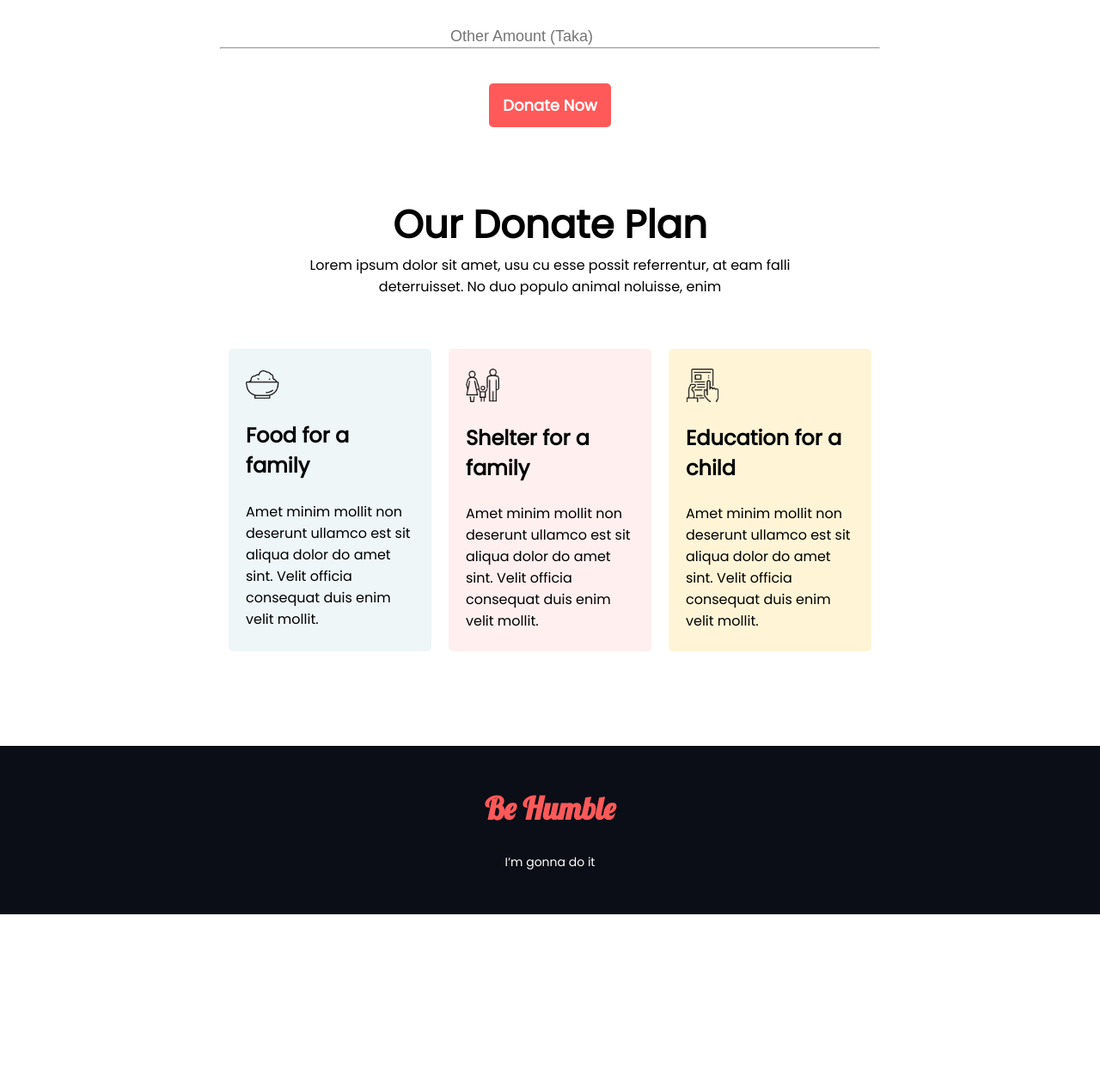
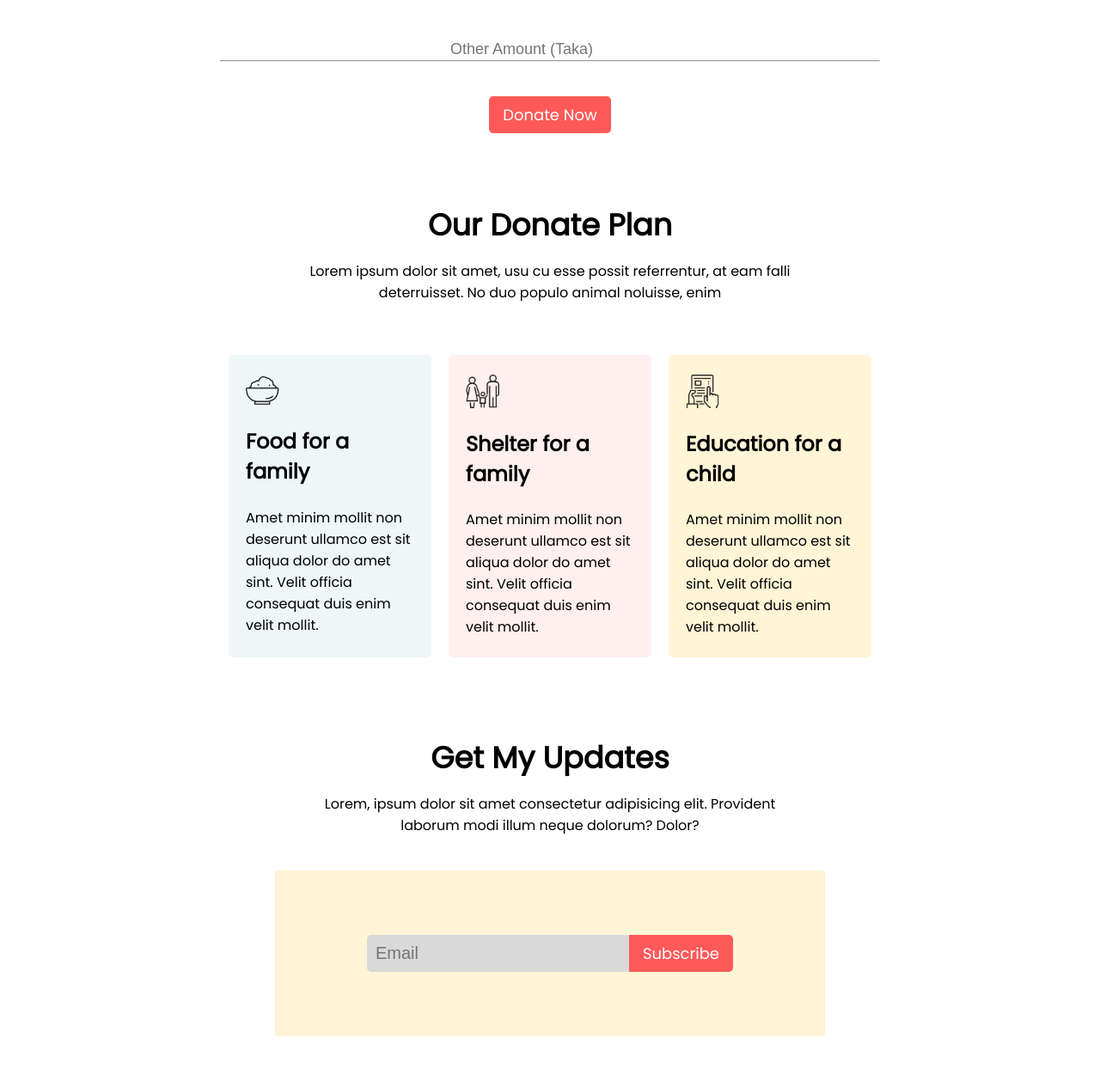
Before and after one commit to sadikware/donate-today, a plain HTML site: page index.html in a window 1280 px wide. Shown: the part 1015-2280 px from the top of the page at 86% size. Before the commit the page ends 2079 px from the top, so only its background shows below. Drawn offline with Linux system fonts and the light colour scheme.

Commit message:
subscribes features added

```diff
--- a/index.html
+++ b/index.html
@@ -29,10 +29,9 @@
       </div>
     </section>
 
-    <!-- Donate Today Section Start-->
     <section class="today-donate">
       <div class="donate-title">
-        <h1>Donate Today</h1>
+        <h2>Donate Today</h2>
         <p>
           Lorem ipsum dolor sit amet consectetur, adipisicing elit. Iste
           necessitatibus tempora harum <br />
@@ -52,9 +51,7 @@
         <a class="btn btn-top-margin" href="#">Donate Now</a>
       </div>
     </section>
-    <!-- Donate Today Section End-->
 
-    <!-- Donate Plan Section start-->
     <section class="donate-plan">
       <div class="donate-plan-title">
         <h2>Our Donate Plan</h2>
@@ -91,7 +88,22 @@
         </div>
       </div>
     </section>
-    <!-- Donate Plan Section End-->
+
+    <section class="get-updates">
+      <div class="get-updates-title">
+        <h2>Get My Updates</h2>
+        <p>
+          Lorem, ipsum dolor sit amet consectetur adipisicing elit. Provident
+          <br />
+          laborum modi illum neque dolorum? Dolor?
+        </p>
+      </div>
+
+      <div class="get-updates-subscribes">
+        <input type="email" name="" id="" placeholder="Email" />
+        <a class="btn" href="">Subscribe</a>
+      </div>
+    </section>
 
     <footer class="footer">
       <h3>Be Humble</h3>
--- a/style.css
+++ b/style.css
@@ -10,6 +10,15 @@ body {
 
 h1 {
   font-size: 65px;
+}
+
+h2 {
+  font-size: 35px;
+  margin-bottom: 15px;
+}
+
+input:focus {
+  outline: none;
 }
 
 .top-banner {
@@ -31,9 +40,9 @@ h1 {
   text-decoration: none;
   color: white;
   font-size: 18px;
-  font-weight: 600;
+  font-weight: 500;
   background-color: #ff5959;
-  padding: 12px 16px;
+  padding: 8px 16px;
   border-radius: 5px;
 }
 
@@ -47,7 +56,7 @@ h1 {
 .today-donate,
 .donate-plan {
   width: 60%;
-  margin: 0 auto;
+  margin: 80px auto;
 }
 
 .donate-title {
@@ -99,19 +108,9 @@ h1 {
   font-size: 18px;
 }
 
-/*  */
-
-.donate-plan {
-  margin-top: 80px;
-}
-
 .donate-plan-title {
   text-align: center;
   margin-bottom: 50px;
-}
-
-.donate-plan-title h2 {
-  font-size: 45px;
 }
 
 .donate-plan-categories {
@@ -152,6 +151,38 @@ h1 {
   background-color: #fff4d6;
 }
 
+.get-updates {
+  width: 50%;
+  margin: 80px auto;
+}
+
+.get-updates-title {
+  text-align: center;
+}
+
+.get-updates-subscribes {
+  background-color: #fff4d6;
+  /* height: 200px; */
+  display: flex;
+  padding: 75px 0px;
+  justify-content: center;
+  align-items: center;
+  margin-top: 40px;
+}
+
+.get-updates-subscribes input {
+  border-style: none;
+  background-color: #d9d9d9;
+  padding: 10px;
+  padding-right: 30px;
+  border-radius: 5px 0px 0px 5px;
+  font-size: 20px;
+}
+
+.get-updates-subscribes a {
+  border-radius: 0px 5px 5px 0px;
+}
+
 .footer {
   margin-top: 100px;
   background-color: #0b0d17;
```
